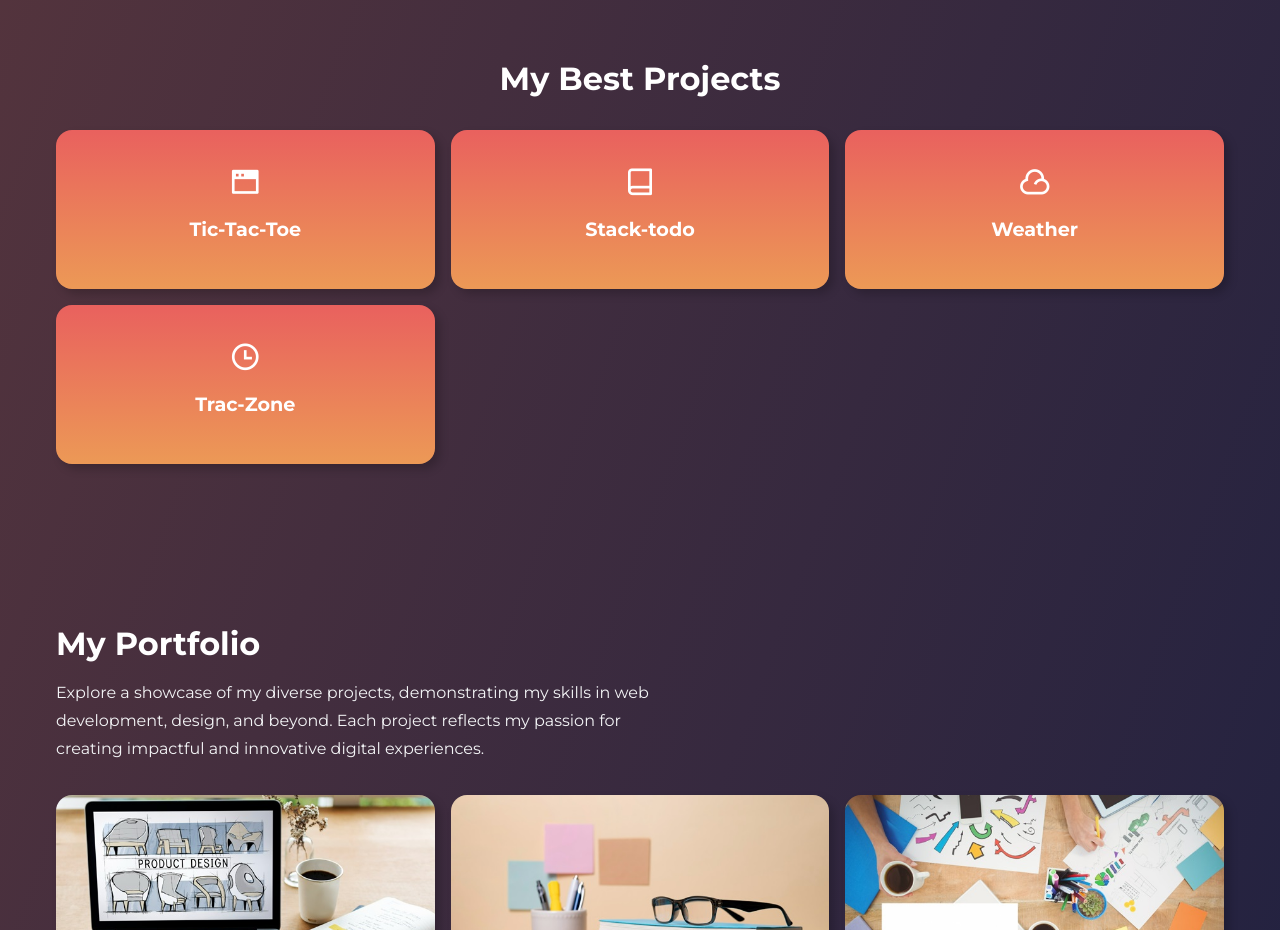
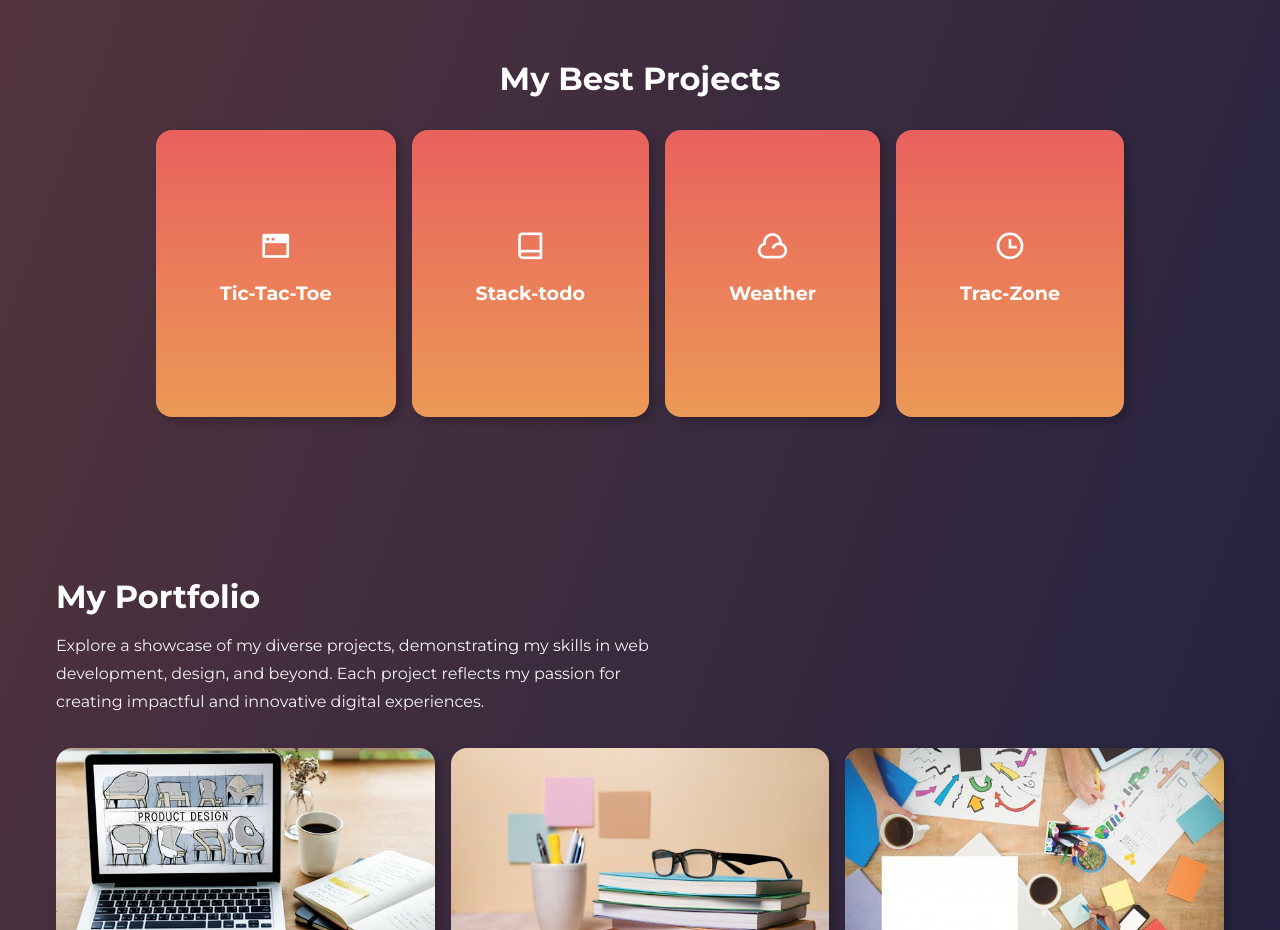
Before and after one commit to Shanto-islam-riazz/Shanto-Portfolio, a plain HTML site: page index.html in a window 1280 px wide. Shown: the part 1400-2330 px from the top of the page. Drawn offline with nearby package versions, Linux system fonts and the light colour scheme.

Commit message:
Update styles.css

```diff
--- a/styles.css
+++ b/styles.css
@@ -239,12 +239,14 @@ nav {
 
 .service__grid {
   margin-top: 2rem;
-  display: grid;
+  display: flex;
+  flex-wrap: wrap;
+  justify-content: center;
   gap: 1rem;
 }
 
 .service__card {
-  padding: 2rem 1rem;
+  padding: 6rem 4rem;
   text-align: center;
   background-image: var(--gradient-2);
   border-radius: 1rem;
```
